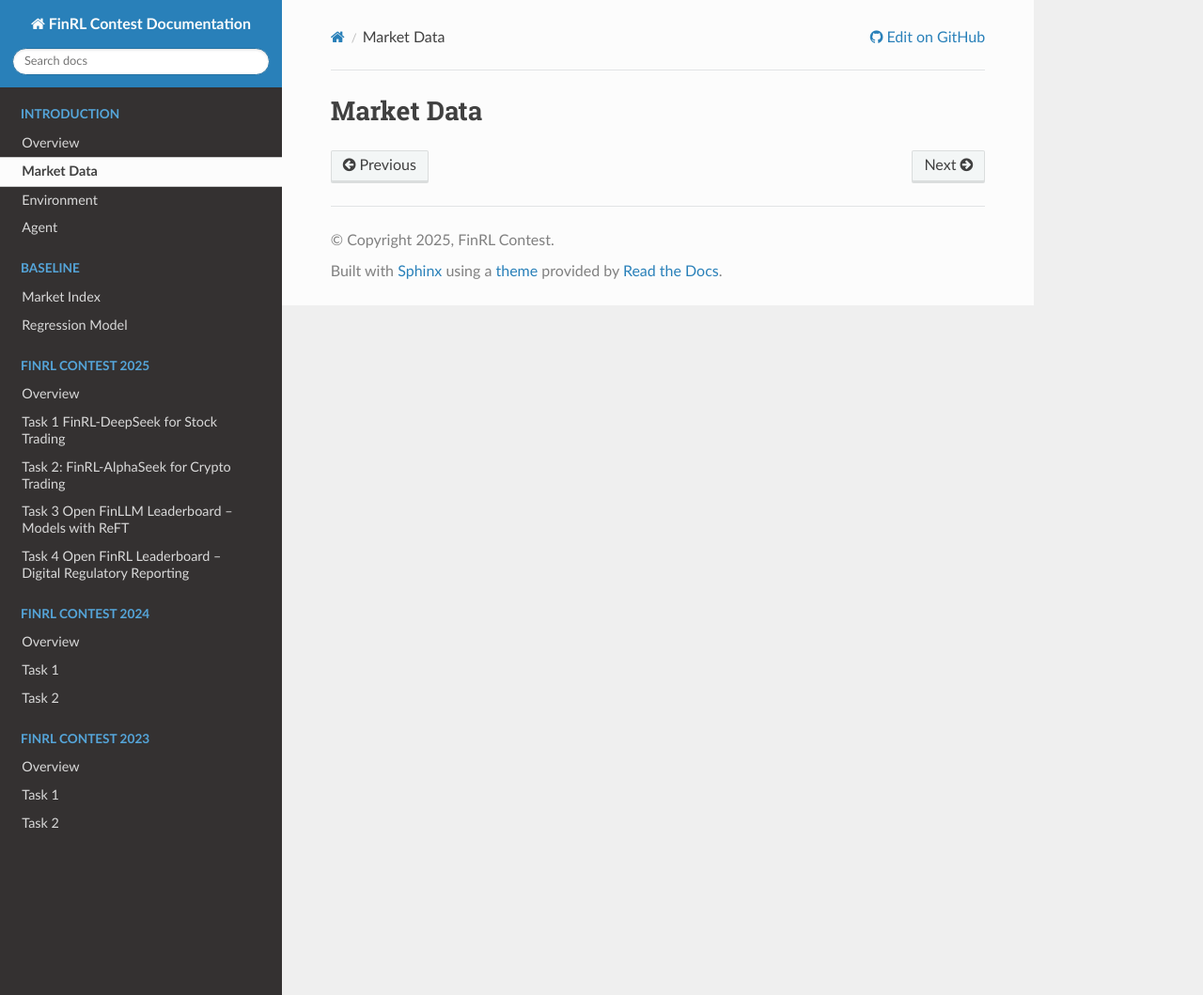
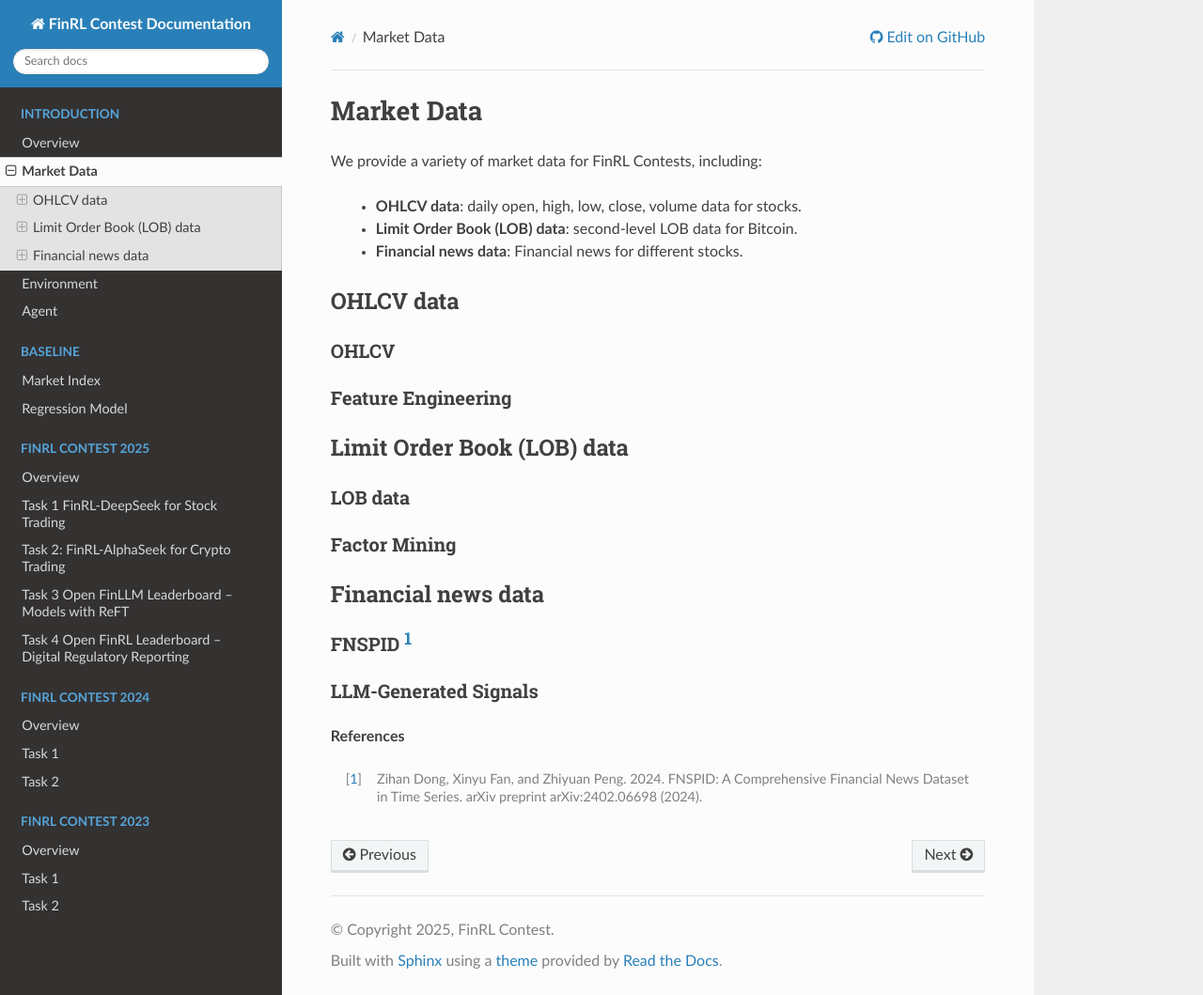
Before and after one commit to Xingyu025/FinAI-Contest, a Sphinx documentation site: the page built from docs/source/intro/data.rst, in a window 1280 px wide and 1059 px high. Shown: the whole window at 94% size. Built offline with Sphinx 7.4.7 and the Read the Docs theme 3.1.0, drawn with Linux system fonts in a browser that asks for light colours.

Commit message:
update market data

```diff
--- a/docs/source/intro/data.rst
+++ b/docs/source/intro/data.rst
@@ -1,3 +1,43 @@
 =============================
 Market Data
 =============================
+We provide a variety of market data for FinRL Contests, including:
+
+    - **OHLCV data**: daily open, high, low, close, volume data for stocks.
+    - **Limit Order Book (LOB) data**: second-level LOB data for Bitcoin.
+    - **Financial news data**: Financial news for different stocks.
+
+OHLCV data
+---------------------------
+
+OHLCV
+~~~~~~~~~~~~~~~~~
+
+Feature Engineering
+~~~~~~~~~~~~~~~~~~~~~
+
+
+Limit Order Book (LOB) data
+---------------------------
+
+
+LOB data
+~~~~~~~~~~~~~~~~~
+
+Factor Mining
+~~~~~~~~~~~~~~~~~
+
+
+Financial news data
+---------------------------
+FNSPID [1]_
+~~~~~~~~~~~~~~~~~
+
+LLM-Generated Signals
+~~~~~~~~~~~~~~~~~~~~~
+
+
+
+**References**
+
+.. [1] Zihan Dong, Xinyu Fan, and Zhiyuan Peng. 2024. FNSPID: A Comprehensive Financial News Dataset in Time Series. arXiv preprint arXiv:2402.06698 (2024).
```
Also changed, not shown: 7 other files.
